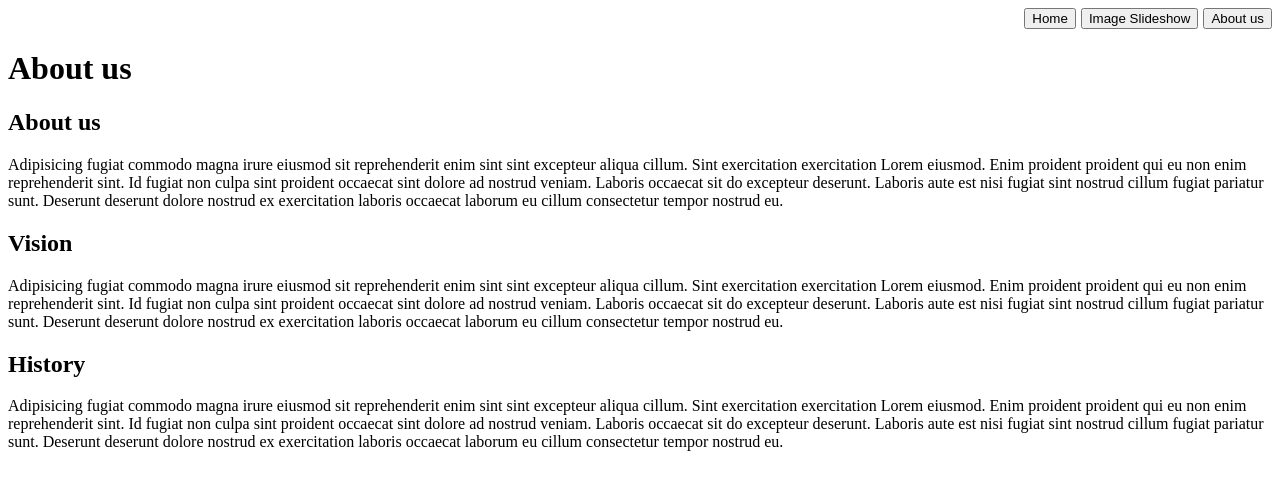
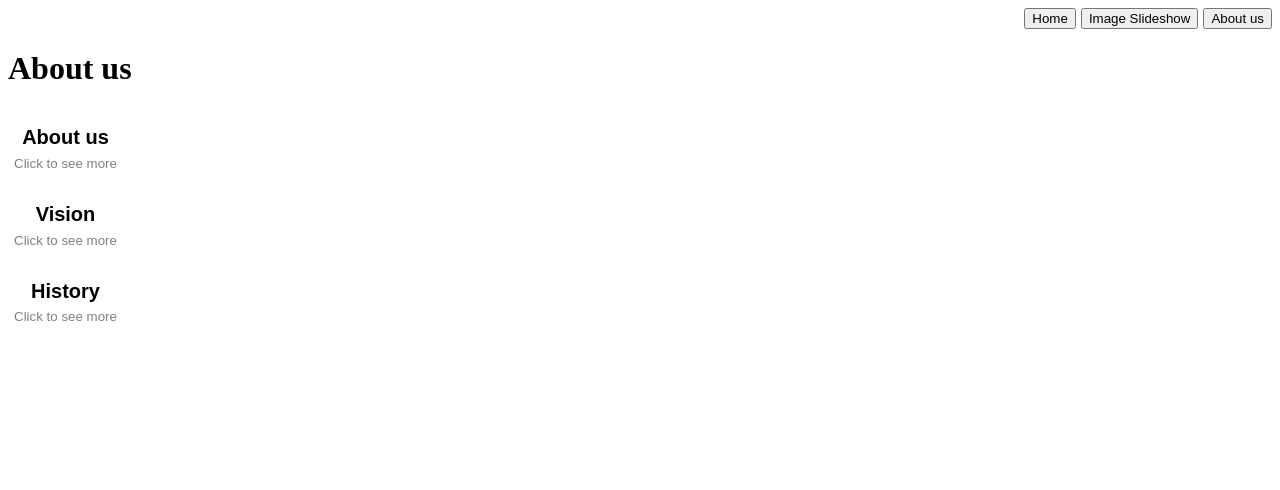
Before and after one commit to J-Massmann/ReduxTraining_Test1, a React (Create React App) app: page /aboutus in a window 1280 px wide. Shown: the top 490 px of the page. Built offline with nearby package versions, Linux system fonts and the light colour scheme.

Commit message:
Adjust reducer to toggle hidden status of the AboutUsSection-Text

```diff
--- a/src/components/AboutUsSection.js
+++ b/src/components/AboutUsSection.js
@@ -1,8 +1,31 @@
+import styled from 'styled-components';
+import { useDispatch, useSelector } from 'react-redux';
+import { toggleHidden } from '../features/toggleAboutUsSectionText';
+
 export default function AboutUsSection({ SectionDetails }) {
+  const dispatch = useDispatch();
+  const currentHidenStatus = useSelector(
+    state => state.toggleHideText.isTextHidden[SectionDetails.id]
+  );
+  console.log(currentHidenStatus);
   return (
     <section>
-      <h2>{SectionDetails.name}</h2>
-      <p>{SectionDetails.text}</p>
+      <StyledButton onClick={() => dispatch(toggleHidden(SectionDetails.id))}>
+        <h2>{SectionDetails.name}</h2>
+        <UnderlineText>Click to see more</UnderlineText>
+      </StyledButton>
+      <p hidden={!currentHidenStatus}>{SectionDetails.text}</p>
     </section>
   );
 }
+
+const StyledButton = styled.button`
+  border: none;
+  background: none;
+`;
+
+const UnderlineText = styled.p`
+  padding: 0;
+  margin-top: -10px;
+  color: grey;
+`;
--- a/src/data/AboutTexts.js
+++ b/src/data/AboutTexts.js
@@ -1,13 +1,16 @@
 const Text = [
   {
+    id: 1,
     name: 'About us',
     text: 'Adipisicing fugiat commodo magna irure eiusmod sit reprehenderit enim sint sint excepteur aliqua cillum. Sint exercitation exercitation Lorem eiusmod. Enim proident proident qui eu non enim reprehenderit sint. Id fugiat non culpa sint proident occaecat sint dolore ad nostrud veniam. Laboris occaecat sit do excepteur deserunt. Laboris aute est nisi fugiat sint nostrud cillum fugiat pariatur sunt. Deserunt deserunt dolore nostrud ex exercitation laboris occaecat laborum eu cillum consectetur tempor nostrud eu.',
   },
   {
+    id: 2,
     name: 'Vision',
     text: 'Adipisicing fugiat commodo magna irure eiusmod sit reprehenderit enim sint sint excepteur aliqua cillum. Sint exercitation exercitation Lorem eiusmod. Enim proident proident qui eu non enim reprehenderit sint. Id fugiat non culpa sint proident occaecat sint dolore ad nostrud veniam. Laboris occaecat sit do excepteur deserunt. Laboris aute est nisi fugiat sint nostrud cillum fugiat pariatur sunt. Deserunt deserunt dolore nostrud ex exercitation laboris occaecat laborum eu cillum consectetur tempor nostrud eu.',
   },
   {
+    id: 3,
     name: 'History',
     text: 'Adipisicing fugiat commodo magna irure eiusmod sit reprehenderit enim sint sint excepteur aliqua cillum. Sint exercitation exercitation Lorem eiusmod. Enim proident proident qui eu non enim reprehenderit sint. Id fugiat non culpa sint proident occaecat sint dolore ad nostrud veniam. Laboris occaecat sit do excepteur deserunt. Laboris aute est nisi fugiat sint nostrud cillum fugiat pariatur sunt. Deserunt deserunt dolore nostrud ex exercitation laboris occaecat laborum eu cillum consectetur tempor nostrud eu.',
   },
--- a/src/features/toggleAboutUsSectionText.js
+++ b/src/features/toggleAboutUsSectionText.js
@@ -2,10 +2,11 @@ import { createSlice } from '@reduxjs/toolkit';
 
 export const toggleAboutUsSectionTextSlice = createSlice({
   name: 'aboutUsSectionText',
-  initialState: { isTextHidden: true },
+  initialState: { isTextHidden: {} },
   reducers: {
-    toggleHidden(state) {
-      state.isTextHidden = !state.isTextHidden;
+    toggleHidden(state, action) {
+      const id = action.payload;
+      state.isTextHidden[id] = !state.isTextHidden[id];
     },
   },
 });
--- a/src/pages/About.js
+++ b/src/pages/About.js
@@ -6,7 +6,7 @@ export default function About() {
     <main>
       <h1>About us</h1>
       {AboutTexts.map(aboutText => (
-        <AboutUsSection key={aboutText.name} SectionDetails={aboutText} />
+        <AboutUsSection key={aboutText.id} SectionDetails={aboutText} />
       ))}
     </main>
   );
```
